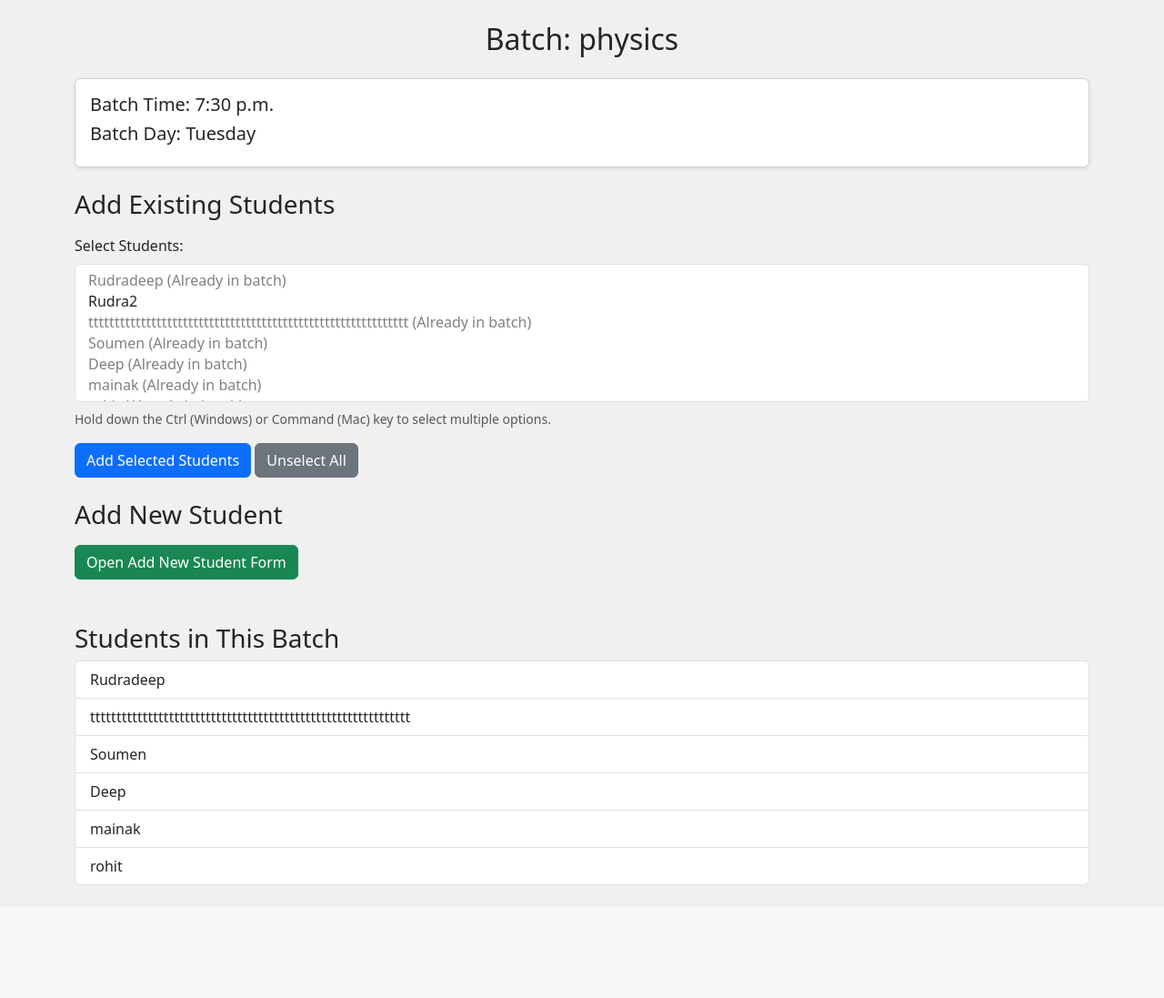
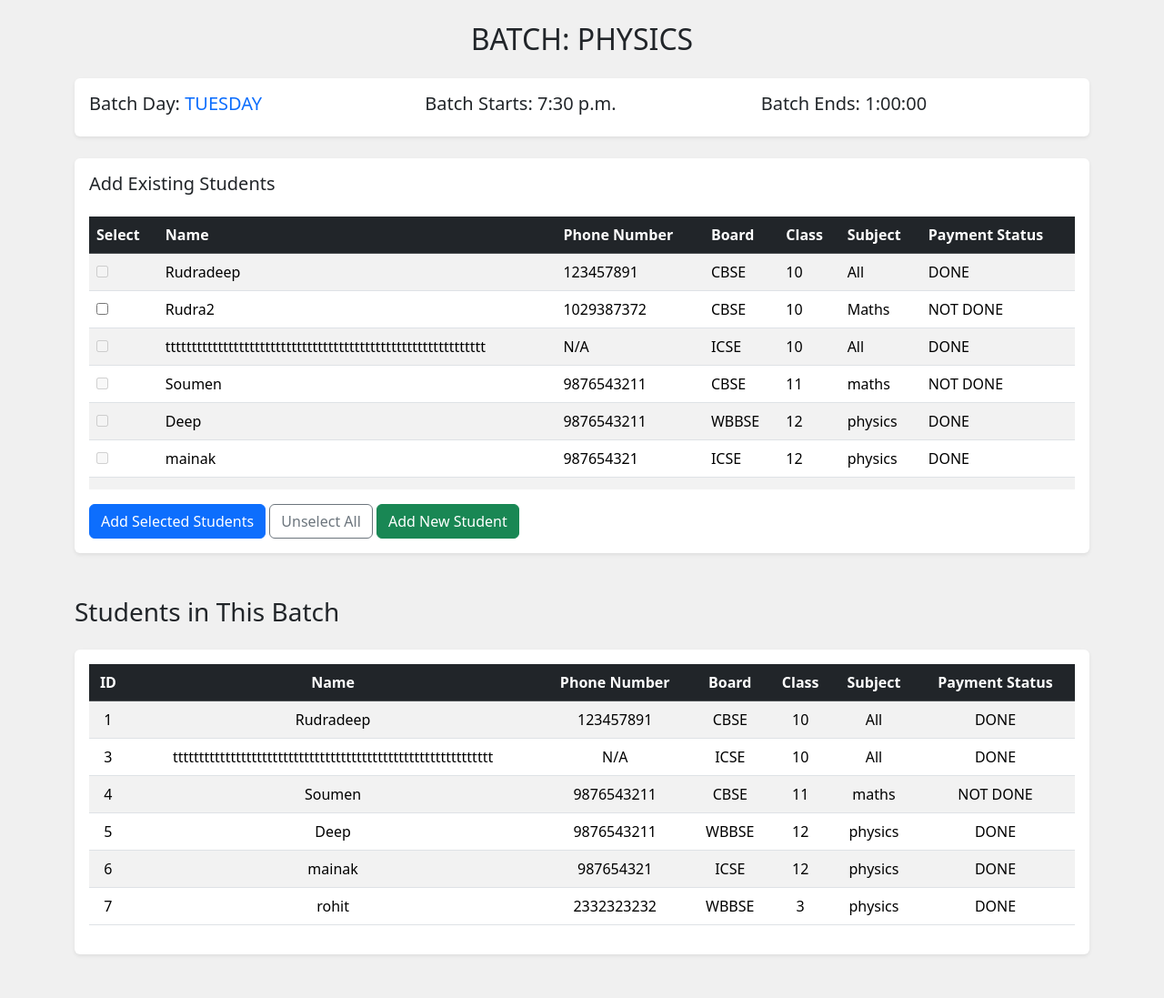
Before and after one commit to Mainak27das/Student-Tracking-App, a Django app: page /batch/1/ in a window 1280 px wide. Shown: the part 56-1153 px from the top of the page at 91% size. Before the commit the page ends 1029 px from the top, so only its background shows below. Run offline with Django 5.2, Linux system fonts and the light colour scheme; data comes from the database, SQL or seed files in the repository; both versions use the stored data as it was after the commit.

Commit message:
UI Fixed

```diff
--- a/myapp/models.py
+++ b/myapp/models.py
@@ -25,7 +25,7 @@ class Batch(models.Model):
         ('Saturday', 'Saturday'),
         ('Sunday', 'Sunday')
     ])
-    batch_duration = models.DurationField(default=timedelta(hours=1))  # Default 1-hour duration
+    batch_duration = models.DurationField(default="")  # Default 1-hour duration
     class_level = models.CharField(max_length=50, default="N/A")
 
     class_mode = models.CharField(max_length=100, default='Offline')  # Default as 'N/A'
--- a/templates/batch_detail.html
+++ b/templates/batch_detail.html
@@ -3,110 +3,159 @@
 
 {% block body %}
 <div class="container py-4">
-    <h2 class="text-center mb-4">Batch: {{ batch.subject_name }}</h2>
+    <h2 class="text-center text-uppercase mb-4">Batch: {{ batch.subject_name }}</h2>
 
     <!-- Batch Details -->
-    <div class="card my-4 shadow-sm">
+    <div class="card my-4 shadow-sm border-0">
         <div class="card-body">
-            <h5 class="card-title">Batch Time: {{ batch.batch_time }}</h5>
-            <h5 class="card-title">Batch Day: {{ batch.batch_day }}</h5>
+            <div class="row">
+                <h5 class="card-title col">Batch Day: <span class="text-uppercase text-primary">{{ batch.batch_day }}</span></h5>
+                <h5 class="card-title col">Batch Starts: <span class="text">{{ batch.batch_time }}</span></h5>
+                <h5 class="card-title col">Batch Ends: <span class="text">{{ batch.batch_duration }}</span></h5>
+            </div>
         </div>
     </div>
 
     <!-- Add Existing Students -->
-    <div class="mb-4">
-        <h3 class="mb-3">Add Existing Students</h3>
+    <div class="card mb-4 shadow-sm border-0">
+        <div class="card-body">
+            <h5 class="card-title mb-4">Add Existing Students</h5>
             <form method="post" action="{% url 'add_existing_students' batch.id %}">
                 {% csrf_token %}
-            <div class="form-group">
-                <label for="existingStudents" class="form-label">Select Students:</label>
-                <select id="existingStudents" name="existing_students" class="form-select" multiple size="6">
+                <div class="table-container" style="max-height: 300px; overflow-y: auto;">
+                    <table class="table table-striped table-hover">
+                        <thead class="table-dark sticky-top">
+                            <tr>
+                                <th scope="col">Select</th>
+                                <th scope="col">Name</th>
+                                <th scope="col">Phone Number</th>
+                                <th scope="col">Board</th>
+                                <th scope="col">Class</th>
+                                <th scope="col">Subject</th>
+                                <th scope="col">Payment Status</th>
+                            </tr>
+                        </thead>
+                        <tbody>
                             {% for student in students %}
-                        <option value="{{ student.id }}"
+                                <tr>
+                                    <td>
+                                        <input type="checkbox" name="existing_students" value="{{ student.id }}"
                                             {% if student in batch.students.all %}
                                             disabled
                                             {% endif %}
                                         >
-                            {{ student.name }}{% if student in batch.students.all %} (Already in batch){% endif %}
-                        </option>
+                                    </td>
+                                    <td>{{ student.name }}</td>
+                                    <td>{{ student.phone_number }}</td>
+                                    <td>{{ student.board }}</td>
+                                    <td>{{ student.student_class }}</td>
+                                    <td>{{ student.subject }}</td>
+                                    <td>{{ student.payment }}</td>
+                                </tr>
+                            {% empty %}
+                                <tr>
+                                    <td colspan="6" class="text-center">No students available.</td>
+                                </tr>
                             {% endfor %}
-                </select>
-                <div class="form-text mt-2">Hold down the Ctrl (Windows) or Command (Mac) key to select multiple options.</div>
+                        </tbody>
+                    </table>
                 </div>
                 <button type="submit" class="btn btn-primary mt-3">Add Selected Students</button>
-            <button type="button" id="unselectButton" class="btn btn-secondary mt-3">Unselect All</button>
-            {% if messages %}
-                <div class="alert alert-info mt-3">
-                    {% for message in messages %}
-                        {{ message }}
-                    {% endfor %}
-                </div>
-            {% endif %}
+                <button type="button" id="unselectButton" class="btn btn-outline-secondary mt-3">Unselect All</button>
+                <button type="button" class="btn btn-success mt-3" data-bs-toggle="modal" data-bs-target="#addStudentModal">
+                    Add New Student
+                </button>
             </form>
         </div>
-
-    <!-- Add New Student Button Triggering Modal -->
-    <div class="mb-4">
-        <h3 class="mb-3">Add New Student</h3>
-        <button type="button" class="btn btn-success" data-bs-toggle="modal" data-bs-target="#addStudentModal">
-            Open Add New Student Form
-        </button>
     </div>
 
     <!-- List of Students in the Batch -->
     <h3 class="mt-5">Students in This Batch</h3>
-    <ul class="list-group">
+    <div class="card my-4 shadow-sm border-0">
+        <div class="card-body">
+            <div class="table-responsive">
+                <table class="table table-striped table-hover text-center">
+                    <thead class="table-dark">
+                        <tr>
+                            <th scope="col">ID</th>
+                            <th scope="col">Name</th>
+                            <th scope="col">Phone Number</th>
+                            <th scope="col">Board</th>
+                            <th scope="col">Class</th>
+                            <th scope="col">Subject</th>
+                            <th scope="col">Payment Status</th>
+                        </tr>
+                    </thead>
+                    <tbody>
                         {% for student in batch.students.all %}
-            <li class="list-group-item">{{ student.name }}</li>
+                        <tr>
+                            <td>{{ student.id }}</td>
+                            <td>{{ student.name }}</td>
+                            <td>{{ student.phone_number }}</td>
+                            <td>{{ student.board }}</td>
+                            <td>{{ student.student_class }}</td>
+                            <td>{{ student.subject }}</td>
+                            <td>{{ student.payment }}</td>
+                        </tr>
                         {% empty %}
-            <li class="list-group-item">No students in this batch.</li>
+                        <tr>
+                            <td colspan="7" class="text-center">No students in this batch.</td>
+                        </tr>
                         {% endfor %}
-    </ul>
+                    </tbody>
+                </table>
+            </div>
+        </div>
+    </div>
 </div>
 
 <!-- Bootstrap Modal for Adding New Student -->
 <div class="modal fade" id="addStudentModal" tabindex="-1" aria-labelledby="addStudentModalLabel" aria-hidden="true">
-    <div class="modal-dialog">
+    <div class="modal-dialog modal-lg">
         <div class="modal-content">
-            <div class="modal-header">
+            <div class="modal-header" style="background-color: rgb(37, 37, 37); color: white;">
                 <h5 class="modal-title" id="addStudentModalLabel">Add New Student</h5>
-                <button type="button" class="btn-close" data-bs-dismiss="modal" aria-label="Close"></button>
+                <button type="button" class="btn-close" data-bs-dismiss="modal" aria-label="Close" style="background-color: white;"></button>
             </div>
-            <div class="modal-body">
+            <div class="modal-body" style="background-color: rgb(248, 249, 250);">
                 <form method="post" action="{% url 'add_new_student' batch.id %}">
                     {% csrf_token %}
-                    <div class="mb-3">
-                        <label for="studentName" class="form-label">Student Name:</label>
+                    <div class="row row-cols-2">
+                        <div class="col mb-3">
+                            <label for="studentName" class="form-label fw-bold">Student Name:</label>
                             <input type="text" id="studentName" name="name" class="form-control" required>
                         </div>
-                    <div class="mb-3">
-                        <label for="studentPhone" class="form-label">Phone Number:</label>
+                        <div class="col mb-3">
+                            <label for="studentPhone" class="form-label fw-bold">Phone Number:</label>
                             <input type="text" id="studentPhone" name="phone_number" class="form-control">
                         </div>
-                    <div class="mb-3">
-                        <label for="studentBoard" class="form-label">Board:</label>
+                        <div class="col mb-3">
+                            <label for="studentBoard" class="form-label fw-bold">Board:</label>
                             <select id="studentBoard" name="board" class="form-select">
                                 <option value="CBSE">CBSE</option>
                                 <option value="WBBSE">WBBSE</option>
                                 <option value="ICSE">ICSE</option>
                             </select>
                         </div>
-                    <div class="mb-3">
-                        <label for="studentClass" class="form-label">Class:</label>
+                        <div class="col mb-3">
+                            <label for="studentClass" class="form-label fw-bold">Class:</label>
                             <input type="text" id="studentClass" name="student_class" class="form-control">
                         </div>
-                    <div class="mb-3">
-                        <label for="studentPayment" class="form-label">Payment Status:</label>
+                        <div class="col mb-3">
+                            <label for="studentPayment" class="form-label fw-bold">Payment Status:</label>
                             <select id="studentPayment" name="payment" class="form-select">
                                 <option value="DONE">DONE</option>
                                 <option value="NOT DONE">NOT DONE</option>
                             </select>
                         </div>
-                    <div class="mb-3">
-                        <label for="studentSubject" class="form-label">Subject:</label>
+                        <div class="col mb-3">
+                            <label for="studentSubject" class="form-label fw-bold">Subject:</label>
                             <input type="text" id="studentSubject" name="subject" class="form-control" value="{{ batch.subject_name }}" readonly>
                         </div>
-                    <button type="submit" class="btn btn-primary">Add Student</button>
+                        <div class="d-grid">
+                            <button type="submit" class="btn btn-dark btn-lg">Add Student</button>
+                        </div>
+                    </div>
                 </form>
             </div>
         </div>
```
Also changed, not shown: templates/index.html (+26 -15 lines), db.sqlite3. Lines whose indentation alone changed are shown as unchanged.
